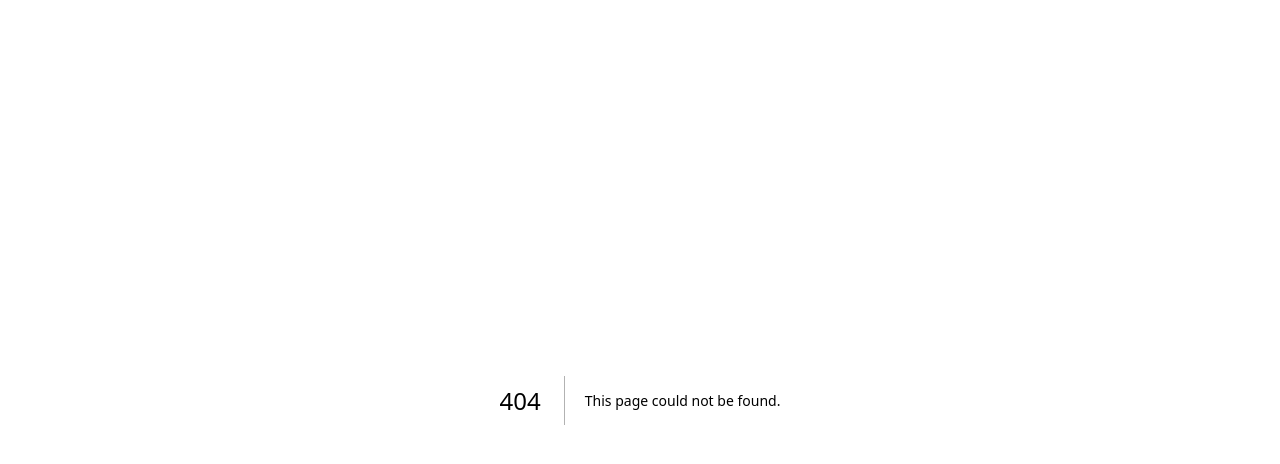
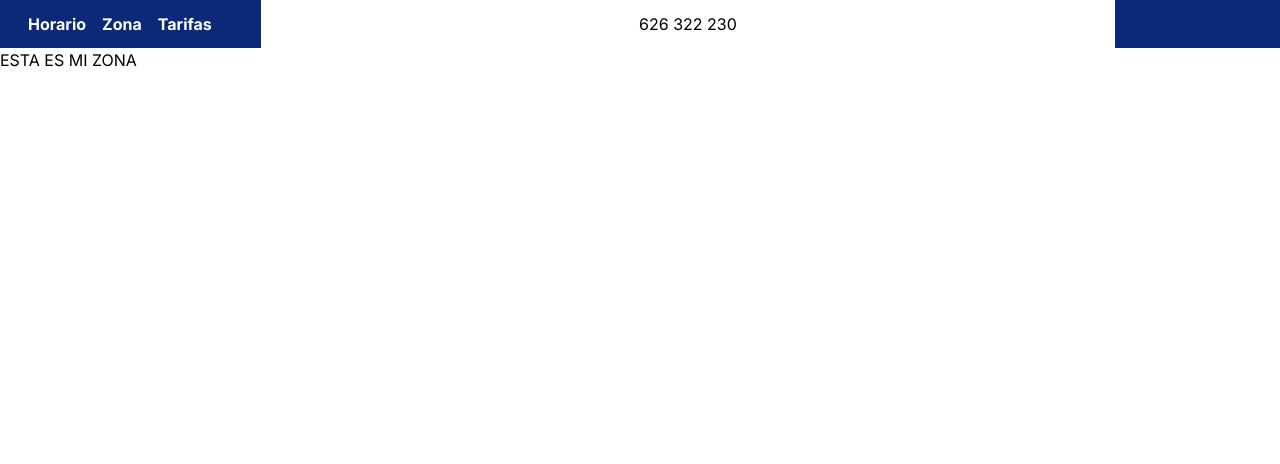
Before and after one commit to disnelrr/mivetonline, a Next.js app: page /zona in a window 1280 px wide. Before the commit this address had no page. Shown: the top 464 px of the page. Built offline with nearby package versions, Linux system fonts and the light colour scheme.

Commit message:
Create zona page

```diff
--- a/app/layout.tsx
+++ b/app/layout.tsx
@@ -1,3 +1,4 @@
+import Header from '@/components/Header/Header'
 import './globals.css'
 import type { Metadata } from 'next'
 import { Inter,Nunito} from 'next/font/google'
@@ -22,7 +23,9 @@ export default function RootLayout({
 }) {
   return (
     <html lang="en" className={`${inter.variable} ${nunito.variable}`}>
-      <body>{children}</body>
+      <body>
+      <Header />
+        {children}</body>
     </html>
   )
 }
--- a/app/page.tsx
+++ b/app/page.tsx
@@ -1,44 +1,11 @@
 import Banner from '@/components/Banner/Banner';
 import Header from '@/components/Header/Header';
-
-
 
 export default function Home() {
   return (
     <div>
-
-    <header>
-      <div>
-        <nav className="flex justify-between items-center  bg-primary ">
-          <div className="text-white font-bold ml-5">
-            <div className="flex items-center ml-2">
-              <a href="#" className="mr-4">Horario</a>
-              <a href="" className="mr-4">Zona </a>
-              <a href="#" className="">Tarifas</a>
-            </div>
-          </div>
-          <div className="flex items-center bg-white w-8/12 py-3 justify-center" ><p>626 322 230</p>
-          </div>
-          <div className="flex items-center text-white mr-9">
-            <a href="#" className="mr-4"><i className="fab fa-twitter"></i></a>
-            <a href="#" className="mr-4"><i className="fab fa-facebook"></i></a>
-            <a href="#" className="mr-4"><i className="fab fa-linkedin"></i></a>
-            <a href="#" className="mr-4"><i className="fab fa-instagram"></i></a>
-            <a href="#" className="mr-4"><i className="fab fa-youtube"></i></a>
-
-          </div>
-
-
-
-        </nav>
-      </div>
-    </header>
-
-
-
+      <Banner />
     </div>
-
-
 
   )
 }
--- /dev/null
+++ b/app/zona/page.tsx
@@ -0,0 +1,9 @@
+
+const Zona = () => {
+  return (
+    <div>
+      ESTA ES MI ZONA
+    </div>
+  )
+}
+export default Zona;
--- a/components/Banner/Banner.tsx
+++ b/components/Banner/Banner.tsx
@@ -6,6 +6,4 @@ const Banner = () => {
         </div>
     )
 }
-
-
 export default Banner ;
--- a/components/Header/HeaderDesktop.tsx
+++ b/components/Header/HeaderDesktop.tsx
@@ -5,12 +5,11 @@ const HeaderDesktop = () => {
                 <div className="text-white font-bold ml-5">
                     <div className="flex items-center ml-2">
                         <a href="#" className="mr-4">Horario</a>
-                        <a href="#" className="mr-4">Zona </a>
+                        <a href="/zona" className="mr-4">Zona </a>
                         <a href="#" className="">Tarifas</a>
                     </div>
                 </div>
-                <div className="flex items-center bg-white w-8/12 py-3 text-center " >
-                    <p className='ml-96 '>626 322 230</p>
+                <div className="flex items-center bg-white w-8/12 py-3 justify-center" ><p>626 322 230</p>
                 </div>
                 <div className="flex items-center text-white mr-9">
                     <a href="#" className="mr-4"><i className="fab fa-twitter"></i></a>
@@ -23,5 +22,4 @@ const HeaderDesktop = () => {
         </div>
     )
 }
-
 export default HeaderDesktop;
```
